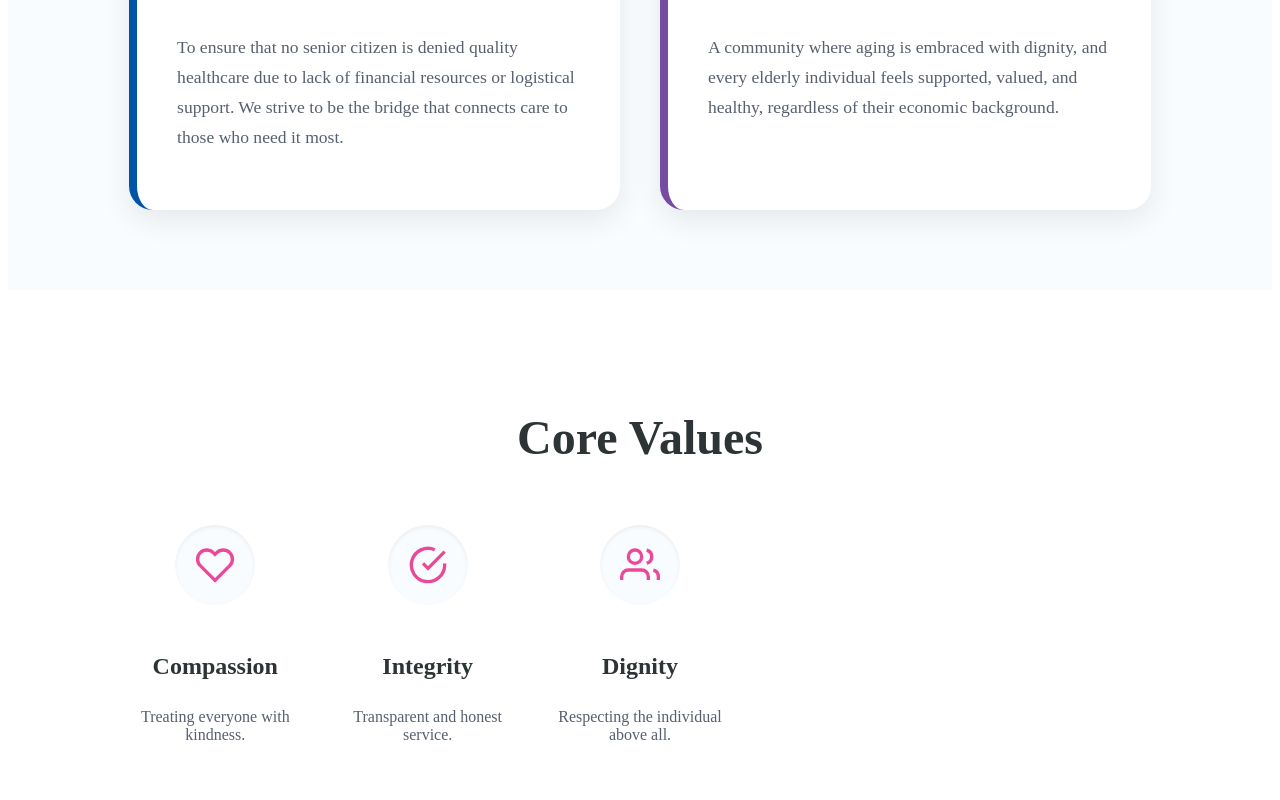
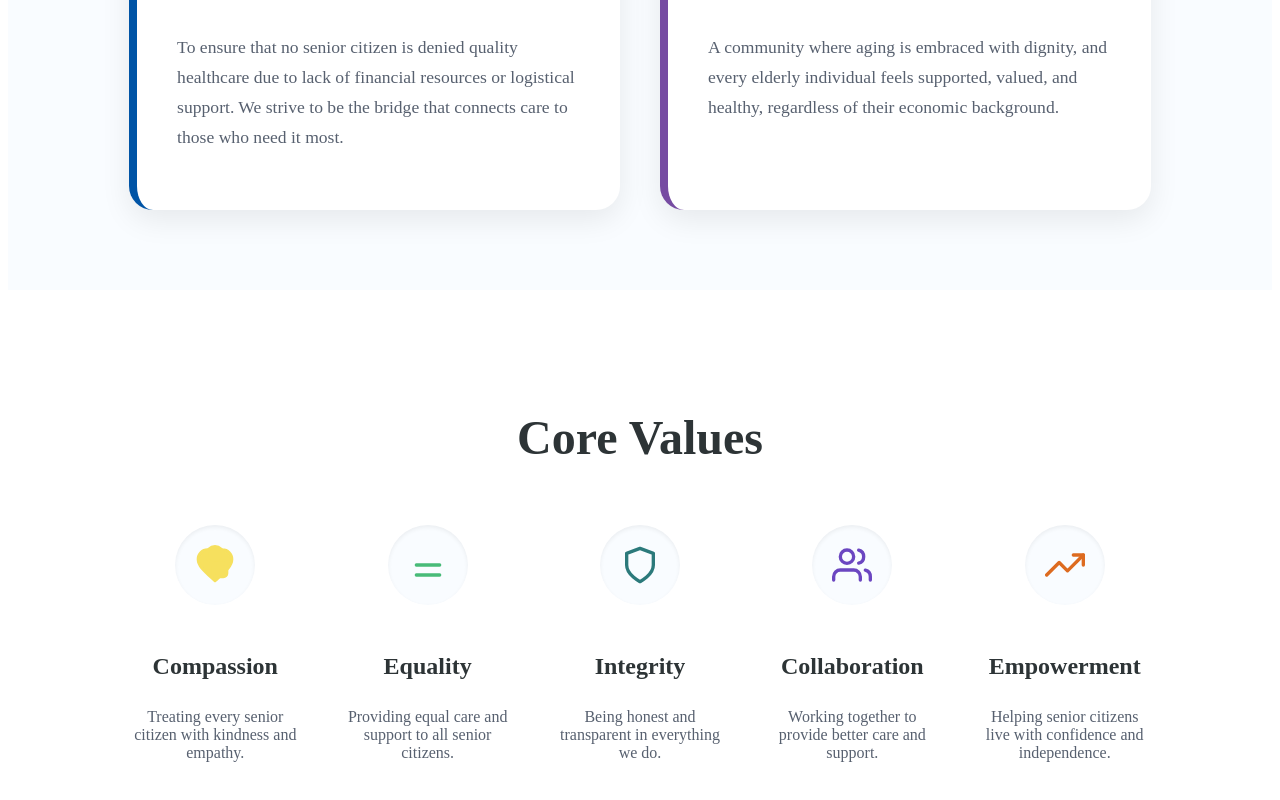
Before and after one commit to Sumit-Rasal/aarogyaghar, an Angular app: page /about in a window 1280 px wide. Shown: the part 1114-1914 px from the top of the page. Built offline with nearby package versions, Linux system fonts and the light colour scheme.

Commit message:
core value icon fix

```diff
--- a/src/app/features/about/about.component.css
+++ b/src/app/features/about/about.component.css
@@ -182,7 +182,12 @@
 }
 
 .value-icon.color-compassion {
-  color: #a0aec0; /* A soft grey-blue */
+  color: #f6e05e; /* A warm yellow */
+}
+
+.value-icon.color-compassion svg {
+  fill: #f6e05e;
+  stroke: #f6e05e;
 }
 
 .value-icon.color-equality {
--- a/src/app/features/about/about.component.html
+++ b/src/app/features/about/about.component.html
@@ -61,37 +61,58 @@
     <h2>Core Values</h2>
     <div class="values-grid">
       <div class="value-item">
-        <div class="value-icon">
-          <svg width="40" height="40" viewBox="0 0 24 24" fill="none" stroke="currentColor" stroke-width="2">
-            <path d="M20.84 4.61a5.5 5.5 0 0 0-7.78 0L12 5.67l-1.06-1.06a5.5 5.5 0 0 0-7.78 7.78l1.06 1.06L12 21.23l7.78-7.78 1.06-1.06a5.5 5.5 0 0 0 0-7.78z"></path>
+        <div class="value-icon color-compassion">
+          <svg width="40" height="40" viewBox="0 0 24 24" fill="none" stroke="currentColor" stroke-width="2" stroke-linecap="round" stroke-linejoin="round">
+            <path d="M12 21.35l-1.45-1.32C5.4 15.36 2 12.28 2 8.5A5.5 5.5 0 0 1 7.5 3c1.74 0 3.41.81 4.5 2.09A5.5 5.5 0 0 1 16.5 3c3.03 0 5.5 2.47 5.5 5.5c0 3.78-3.4 6.86-8.55 11.54L12 21.35z"></path>
+            <path d="M12 11c-2.76 0-5-2.24-5-5s2.24-5 5-5 5 2.24 5 5-2.24 5-5 5z"></path>
+            <path d="M17 11h-4a2 2 0 0 0-2 2v4a2 2 0 0 0 2 2h4a2 2 0 0 0 2-2v-4a2 2 0 0 0-2-2z"></path>
           </svg>
         </div>
         <h3>Compassion</h3>
-        <p>Treating everyone with kindness.</p>
+        <p>Treating every senior citizen with kindness and empathy.</p>
       </div>
 
       <div class="value-item">
-        <div class="value-icon">
-          <svg width="40" height="40" viewBox="0 0 24 24" fill="none" stroke="currentColor" stroke-width="2">
-            <path d="M22 11.08V12a10 10 0 1 1-5.93-9.14"></path>
-            <polyline points="22 4 12 14.01 9 11.01"></polyline>
+        <div class="value-icon color-equality">
+          <svg width="40" height="40" viewBox="0 0 24 24" fill="none" stroke="currentColor" stroke-width="2" stroke-linecap="round" stroke-linejoin="round">
+            <line x1="5" y1="12" x2="19" y2="12"></line>
+            <line x1="5" y1="18" x2="19" y2="18"></line>
+          </svg>
+        </div>
+        <h3>Equality</h3>
+        <p>Providing equal care and support to all senior citizens.</p>
+      </div>
+
+      <div class="value-item">
+        <div class="value-icon color-integrity">
+          <svg width="40" height="40" viewBox="0 0 24 24" fill="none" stroke="currentColor" stroke-width="2" stroke-linecap="round" stroke-linejoin="round">
+            <path d="M12 22s8-4 8-10V5l-8-3-8 3v7c0 6 8 10 8 10z"></path>
           </svg>
         </div>
         <h3>Integrity</h3>
-        <p>Transparent and honest service.</p>
+        <p>Being honest and transparent in everything we do.</p>
       </div>
-
       <div class="value-item">
-        <div class="value-icon">
-          <svg width="40" height="40" viewBox="0 0 24 24" fill="none" stroke="currentColor" stroke-width="2">
+        <div class="value-icon color-collaboration">
+          <svg width="40" height="40" viewBox="0 0 24 24" fill="none" stroke="currentColor" stroke-width="2" stroke-linecap="round" stroke-linejoin="round">
             <path d="M17 21v-2a4 4 0 0 0-4-4H5a4 4 0 0 0-4 4v2"></path>
             <circle cx="9" cy="7" r="4"></circle>
             <path d="M23 21v-2a4 4 0 0 0-3-3.87"></path>
             <path d="M16 3.13a4 4 0 0 1 0 7.75"></path>
           </svg>
         </div>
-        <h3>Dignity</h3>
-        <p>Respecting the individual above all.</p>
+        <h3>Collaboration</h3>
+        <p>Working together to provide better care and support.</p>
+      </div>
+      <div class="value-item">
+        <div class="value-icon color-empowerment">
+          <svg width="40" height="40" viewBox="0 0 24 24" fill="none" stroke="currentColor" stroke-width="2" stroke-linecap="round" stroke-linejoin="round">
+            <polyline points="23 6 13.5 15.5 8.5 10.5 1 18"></polyline>
+            <polyline points="17 6 23 6 23 12"></polyline>
+          </svg>
+        </div>
+        <h3>Empowerment</h3>
+        <p>Helping senior citizens live with confidence and independence.</p>
       </div>
     </div>
   </div>
```
